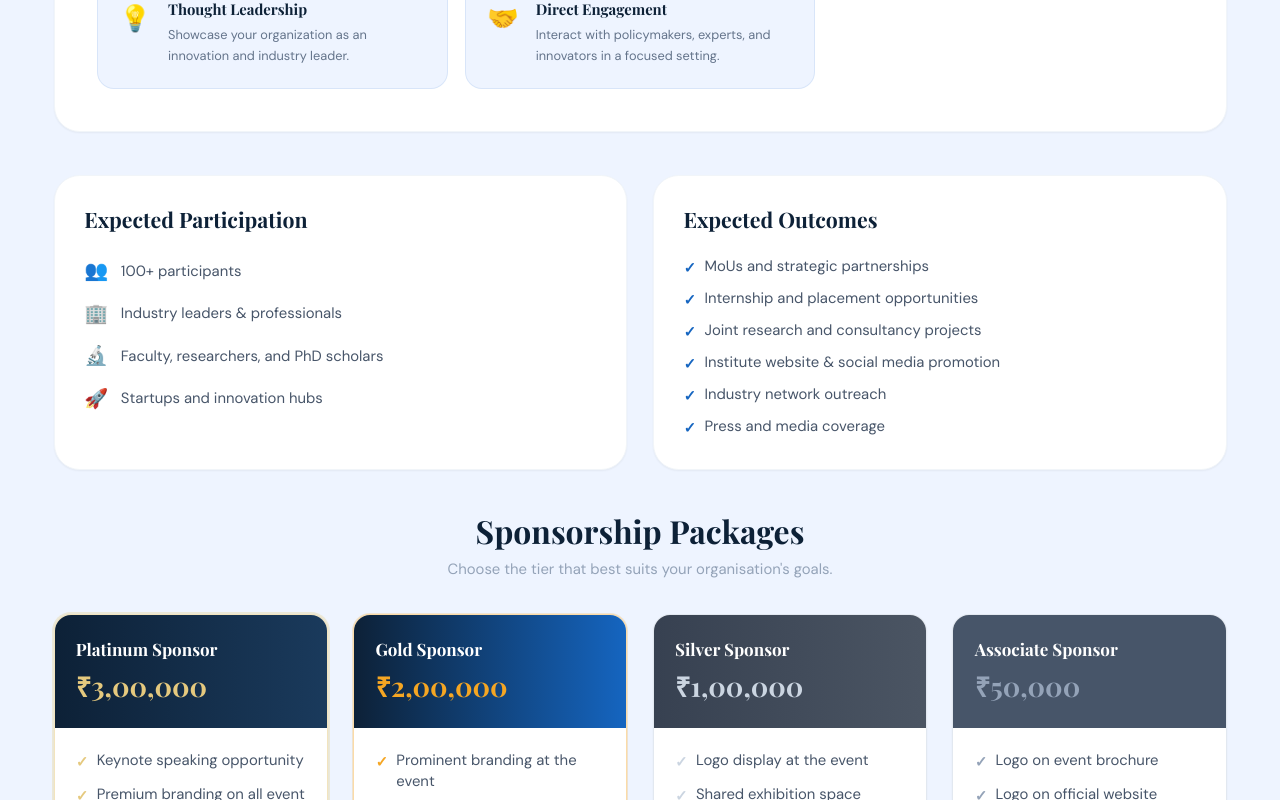
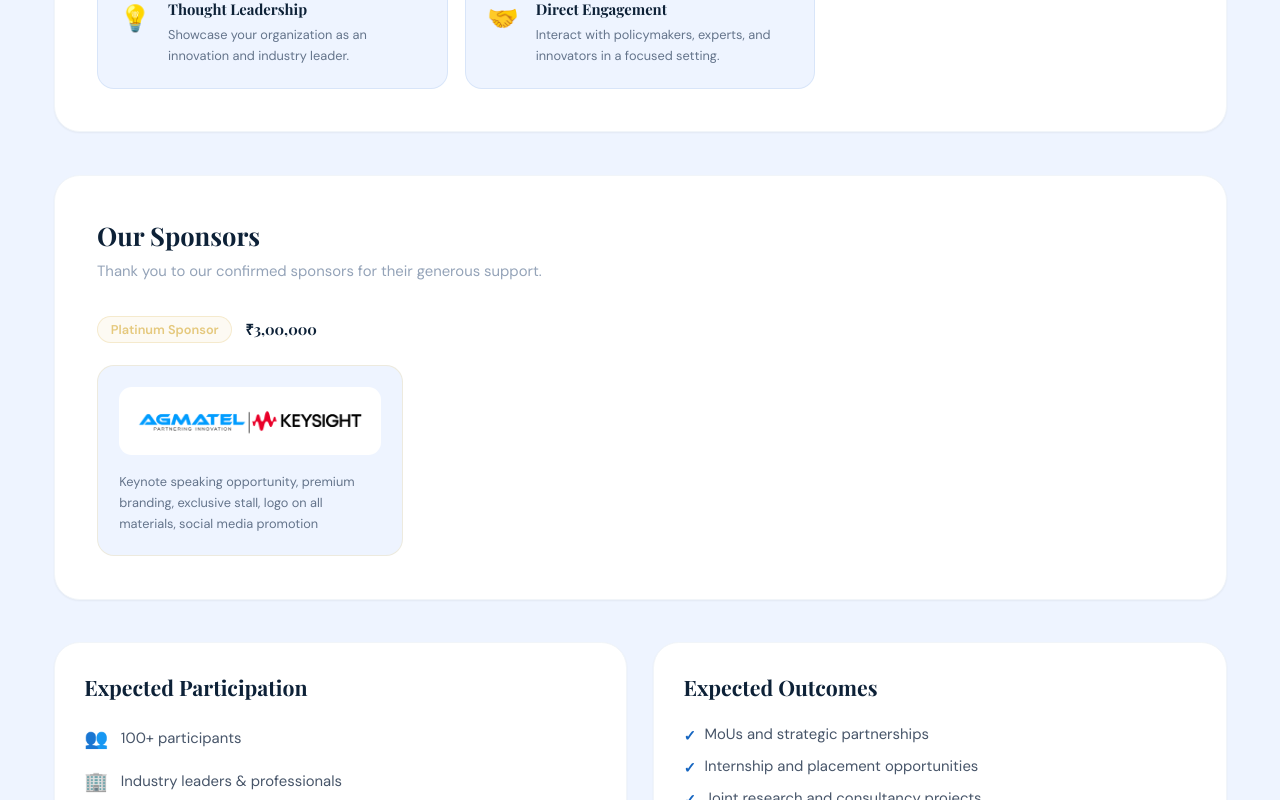
Before and after one commit to harimurugan1989/institute-academia-conclave, a React (Vite) app: page /sponsors in a window 1280 px wide. Shown: the part 617-1417 px from the top of the page. Built offline with nearby package versions, Linux system fonts and the light colour scheme.

Commit message:
sponsors updated in sponsor page

```diff
--- a/src/pages/SponsorsPage.jsx
+++ b/src/pages/SponsorsPage.jsx
@@ -2,6 +2,7 @@ import { useEffect } from "react";
 import { Link } from "react-router-dom";
 import { motion } from "framer-motion";
 import logo from "../assets/images/logo.png";
+import { SPONSORS } from "../data/content";
 
 const fadeUp = {
   hidden: { opacity: 0, y: 30 },
@@ -177,6 +178,50 @@ export default function SponsorsPage() {
           </div>
         </motion.div>
 
+        {/* ── Confirmed Sponsors ── */}
+        <motion.div variants={fadeUp} initial="hidden" animate="show" transition={{ delay: 0.08 }}
+          className="bg-white rounded-3xl p-7 sm:p-10 shadow-sm border border-slate-100">
+          <h2 className="font-display font-bold text-[#0D2137] text-xl sm:text-2xl mb-2">
+            Our Sponsors
+          </h2>
+          <p className="text-slate-400 font-body text-sm mb-8">
+            Thank you to our confirmed sponsors for their generous support.
+          </p>
+          {SPONSORS.map((tier) => (
+            <div key={tier.tier} className="mb-6 last:mb-0">
+              <div className="flex items-center gap-3 mb-5">
+                <span
+                  className="px-3 py-1 rounded-full border font-body font-semibold text-xs"
+                  style={{ color: tier.color, borderColor: `${tier.color}50`, background: `${tier.color}18` }}
+                >
+                  {tier.tier}
+                </span>
+                <span className="font-display font-bold text-[#0D2137] text-sm">{tier.amount}</span>
+              </div>
+              <div className="flex flex-wrap gap-5">
+                {tier.companies.map((company) => (
+                  <div
+                    key={company.name}
+                    className="flex flex-col gap-4 border rounded-2xl p-5 w-72 bg-[#EEF4FF]"
+                    style={{ borderColor: `${tier.color}40` }}
+                  >
+                    <div className="bg-white rounded-xl p-4 flex items-center justify-center w-full">
+                      <img
+                        src={company.logo}
+                        alt={company.name}
+                        className="max-h-20 max-w-full object-contain"
+                      />
+                    </div>
+                    <p className="text-slate-500 font-body text-xs leading-relaxed">
+                      {company.benefits}
+                    </p>
+                  </div>
+                ))}
+              </div>
+            </div>
+          ))}
+        </motion.div>
+
         {/* ── Expected Participation & Outcomes ── */}
         <motion.div variants={fadeUp} initial="hidden" animate="show" transition={{ delay: 0.1 }}
           className="grid gap-6 sm:grid-cols-2">
```
